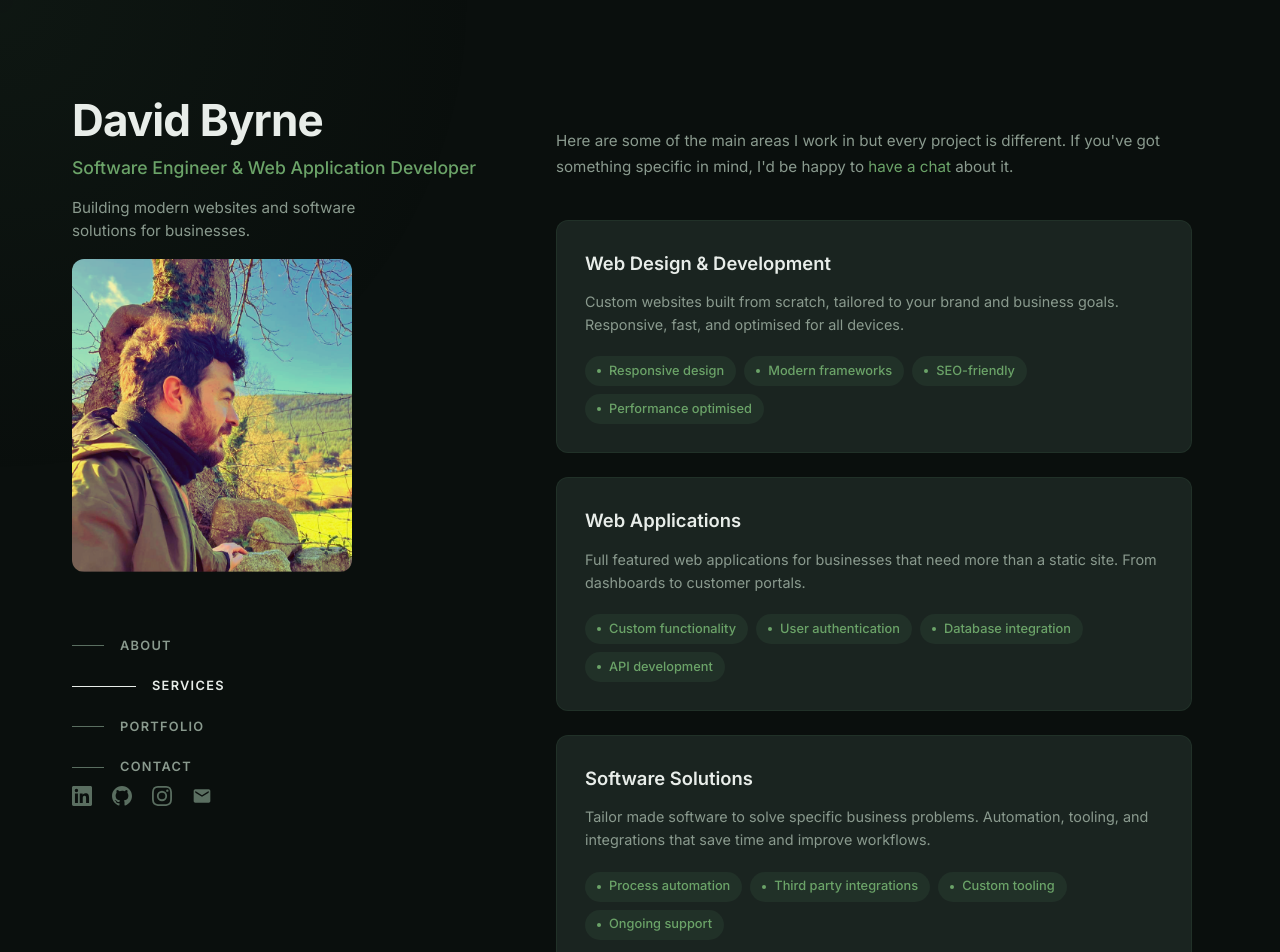
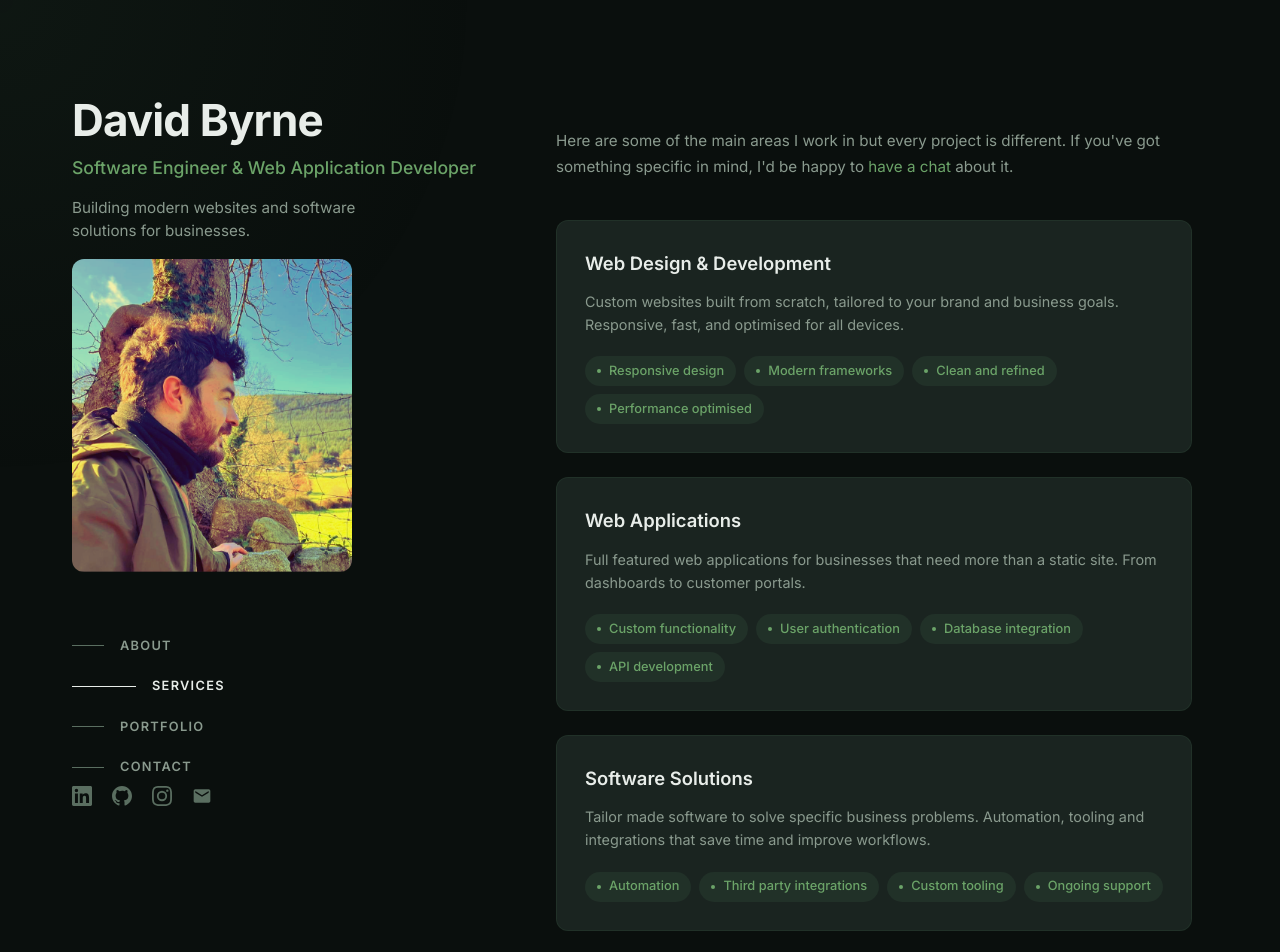
Before and after one commit to OldByrne/davidbyrnesoftware, an Angular app: page /services in a window 1280 px wide. Shown: the top 952 px of the page. Built offline with nearby package versions, Linux system fonts and the light colour scheme.

Commit message:
cleaning up techs and services

```diff
--- a/src/app/pages/about/about.component.html
+++ b/src/app/pages/about/about.component.html
@@ -24,7 +24,7 @@
     </p>
 
     <div class="tech-stack">
-      <h3>Technologies I work with</h3>
+      <h3>Some technologies I work with</h3>
       <div class="tech-tags">
         <span class="tag">Angular</span>
         <span class="tag">React</span>
@@ -33,10 +33,12 @@
         <span class="tag">HTML &amp; CSS</span>
         <span class="tag">Java</span>
         <span class="tag">Spring Boot</span>
+        <span class="tag">Python</span>
         <span class="tag">SQL</span>
         <span class="tag">Oracle &amp; MySQL</span>
         <span class="tag">Git</span>
         <span class="tag">AWS</span>
+        <span class="tag">Claude</span>
       </div>
     </div>
   </div>
--- a/src/app/pages/services/services.component.ts
+++ b/src/app/pages/services/services.component.ts
@@ -18,7 +18,7 @@ export class ServicesComponent {
     {
       title: 'Web Design & Development',
       description: 'Custom websites built from scratch, tailored to your brand and business goals. Responsive, fast, and optimised for all devices.',
-      features: ['Responsive design', 'Modern frameworks', 'SEO-friendly', 'Performance optimised'],
+      features: ['Responsive design', 'Modern frameworks', 'Clean and refined', 'Performance optimised'],
     },
     {
       title: 'Web Applications',
@@ -27,8 +27,8 @@ export class ServicesComponent {
     },
     {
       title: 'Software Solutions',
-      description: 'Tailor made software to solve specific business problems. Automation, tooling, and integrations that save time and improve workflows.',
-      features: ['Process automation', 'Third party integrations', 'Custom tooling', 'Ongoing support'],
+      description: 'Tailor made software to solve specific business problems. Automation, tooling and integrations that save time and improve workflows.',
+      features: ['Automation', 'Third party integrations', 'Custom tooling', 'Ongoing support'],
     },
   ];
 }
```
